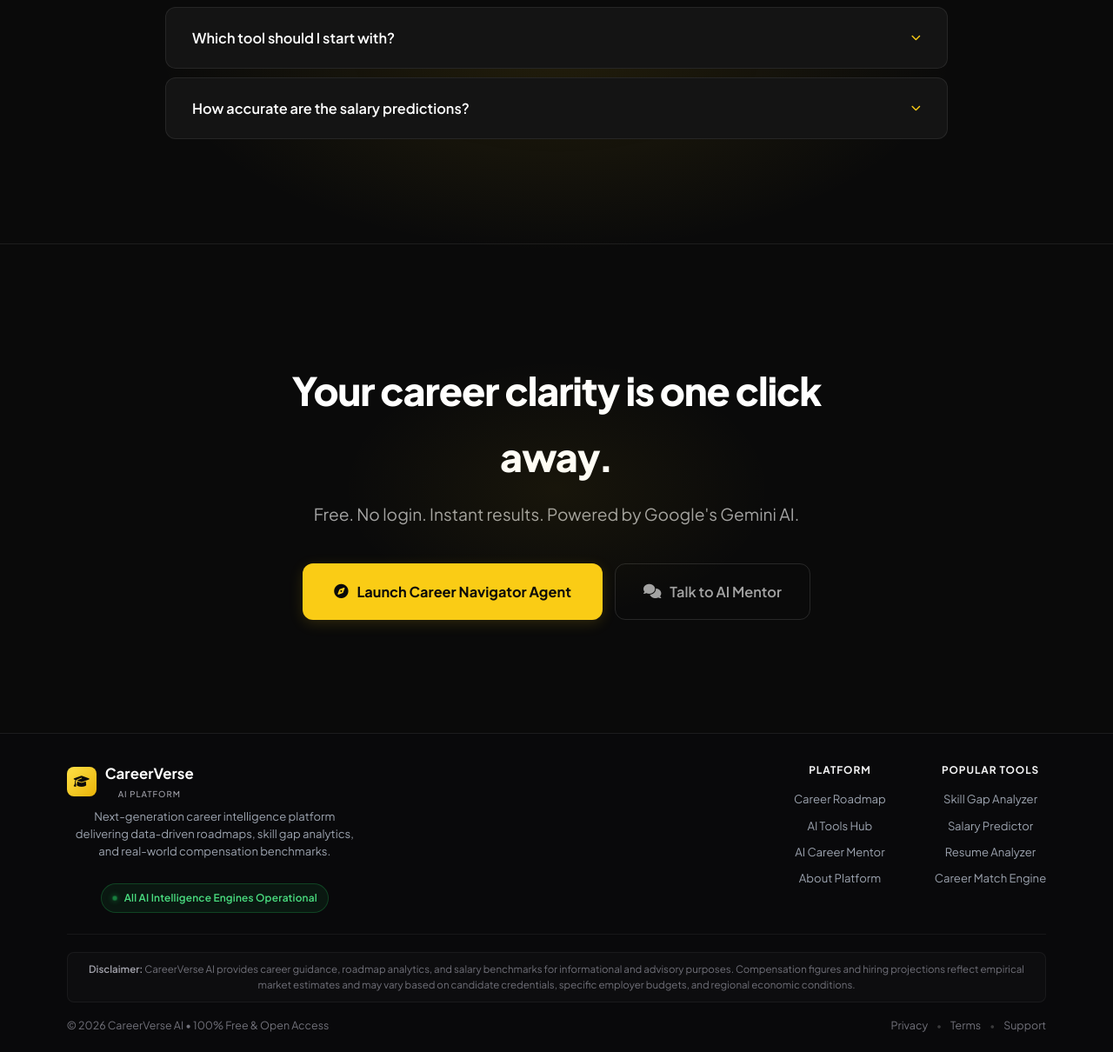
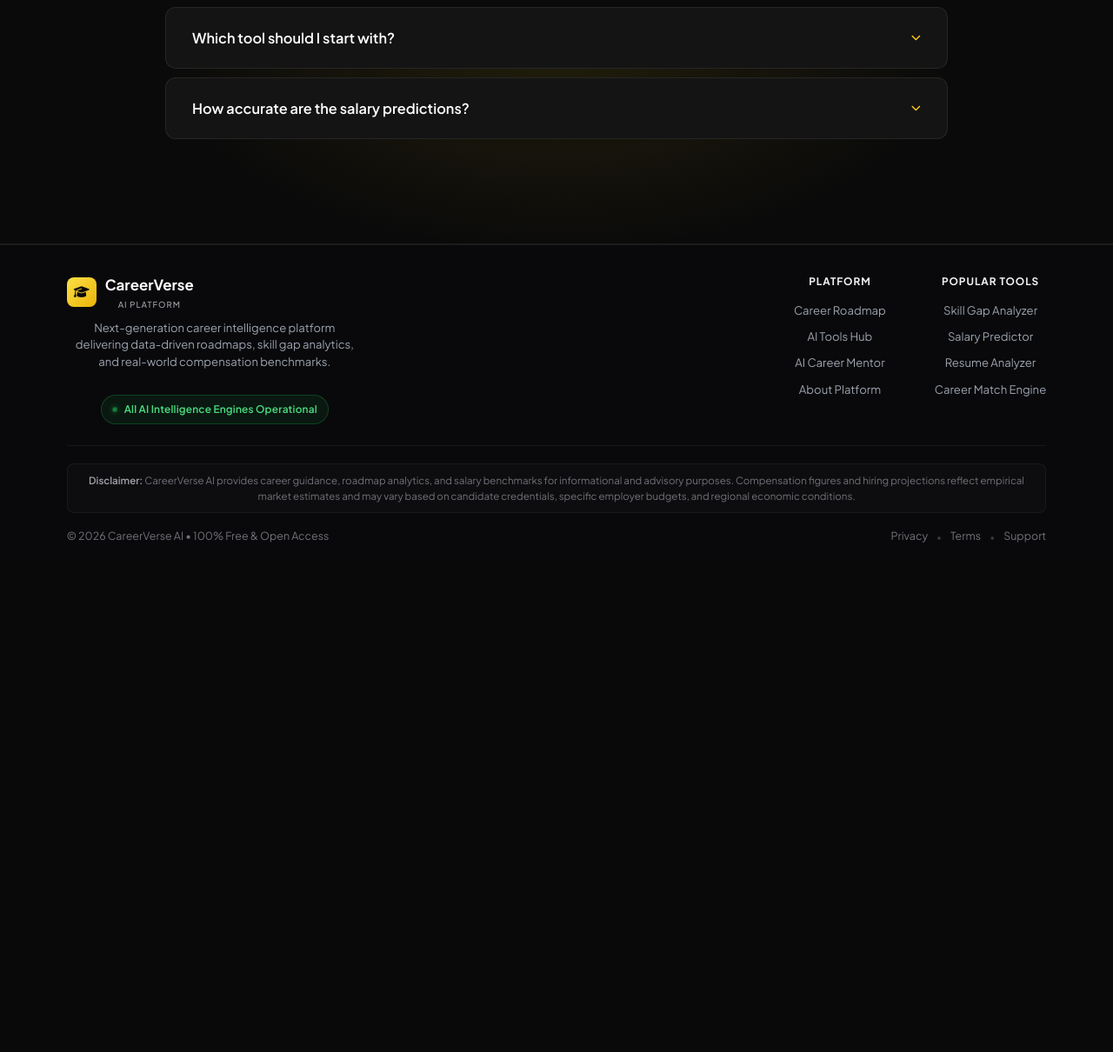
Before and after one commit to Saiprasad4194/CareerVerse, a Flask app: page / in a window 1280 px wide. Shown: the part 4750-5960 px from the top of the page at 87% size. After the commit the page ends 5374 px from the top, so only its background shows below. Run offline with Flask 3, Linux system fonts and the light colour scheme; some libraries are stand-ins or nearby versions.

Commit message:
Remove final CTA section from homepage

```diff
--- a/templates/index.html
+++ b/templates/index.html
@@ -423,23 +423,6 @@
 </section>
 
 
-<!-- ══════════════ FINAL CTA ══════════════ -->
-<section class="final-cta reveal">
-    <div class="final-cta-inner">
-        <div class="cta-glow"></div>
-        <h2>Your career clarity is one click away.</h2>
-        <p>Free. No login. Instant results. Powered by Google's Gemini AI.</p>
-        <div class="final-cta-btns">
-            <a href="/navigator" class="main-btn" id="final-cta-btn">
-                <i class="fa-solid fa-compass"></i> Launch Career Navigator Agent
-            </a>
-            <a href="/career-chat" class="ghost-btn" id="final-cta-chat">
-                <i class="fa-solid fa-comments"></i> Talk to AI Mentor
-            </a>
-        </div>
-    </div>
-</section>
-
 
 <!-- FLOATING AI MENTOR -->
 <div class="floating-ai-bar">
```
